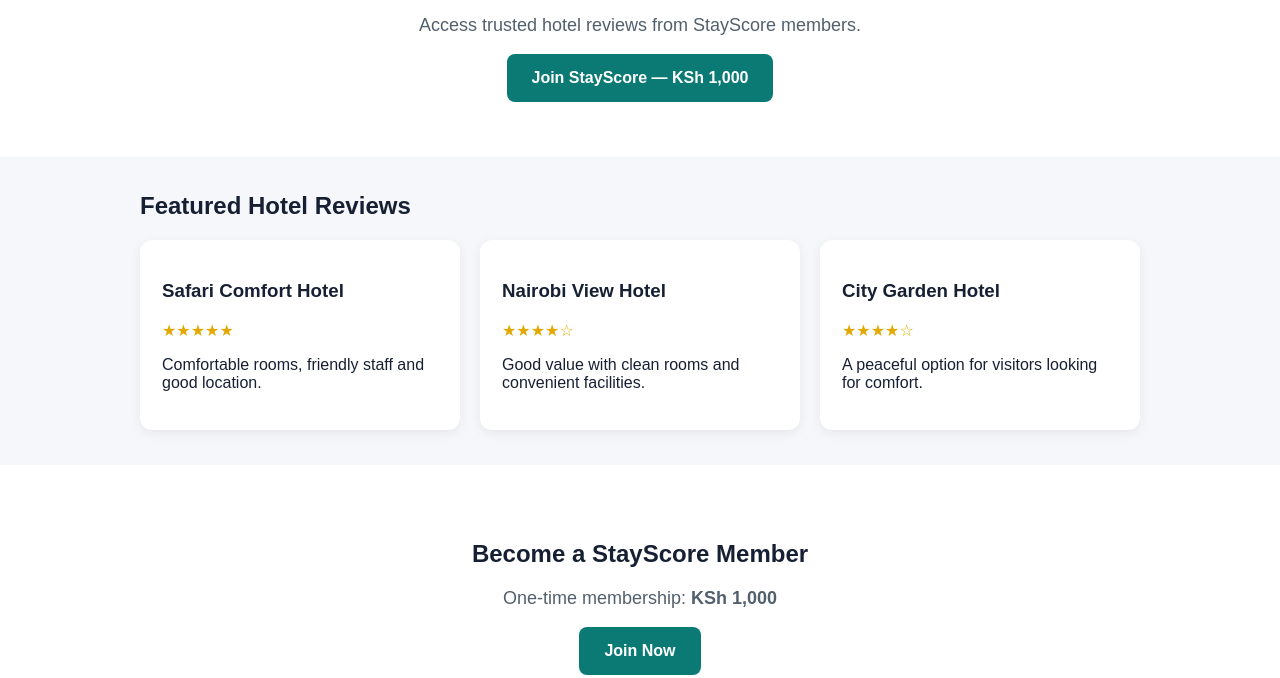
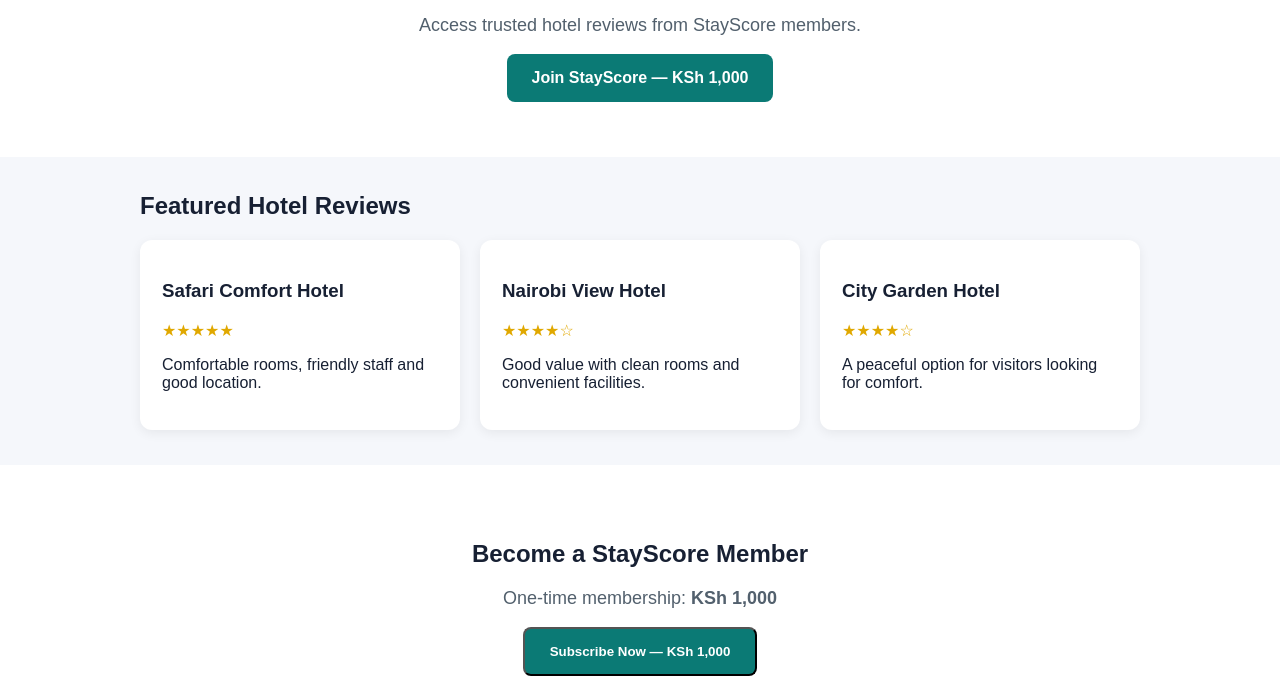
Before and after one commit to carsonkungu04-cmd/Stayscore, a website: page public/index.html in a window 1280 px wide. Shown: the part 276-954 px from the top of the page. Drawn offline with Linux system fonts and the light colour scheme.

Commit message:
Update subscription call-to-action in index.html
Replaced 'Join Now' link with a button for subscription.

```diff
--- a/public/index.html
+++ b/public/index.html
@@ -58,7 +58,9 @@
 <section class="hero" id="join">
   <h2>Become a StayScore Member</h2>
   <p>One-time membership: <strong>KSh 1,000</strong></p>
-  <a class="btn" href="mailto:admin@stayscore.com">Join Now</a>
+   <button class="btn" type="button" onclick="alert('M-Pesa payment setup is not complete yet. Please try again later.')">
+  Subscribe Now — KSh 1,000
+</button>
 </section>
 
 <footer>
```
